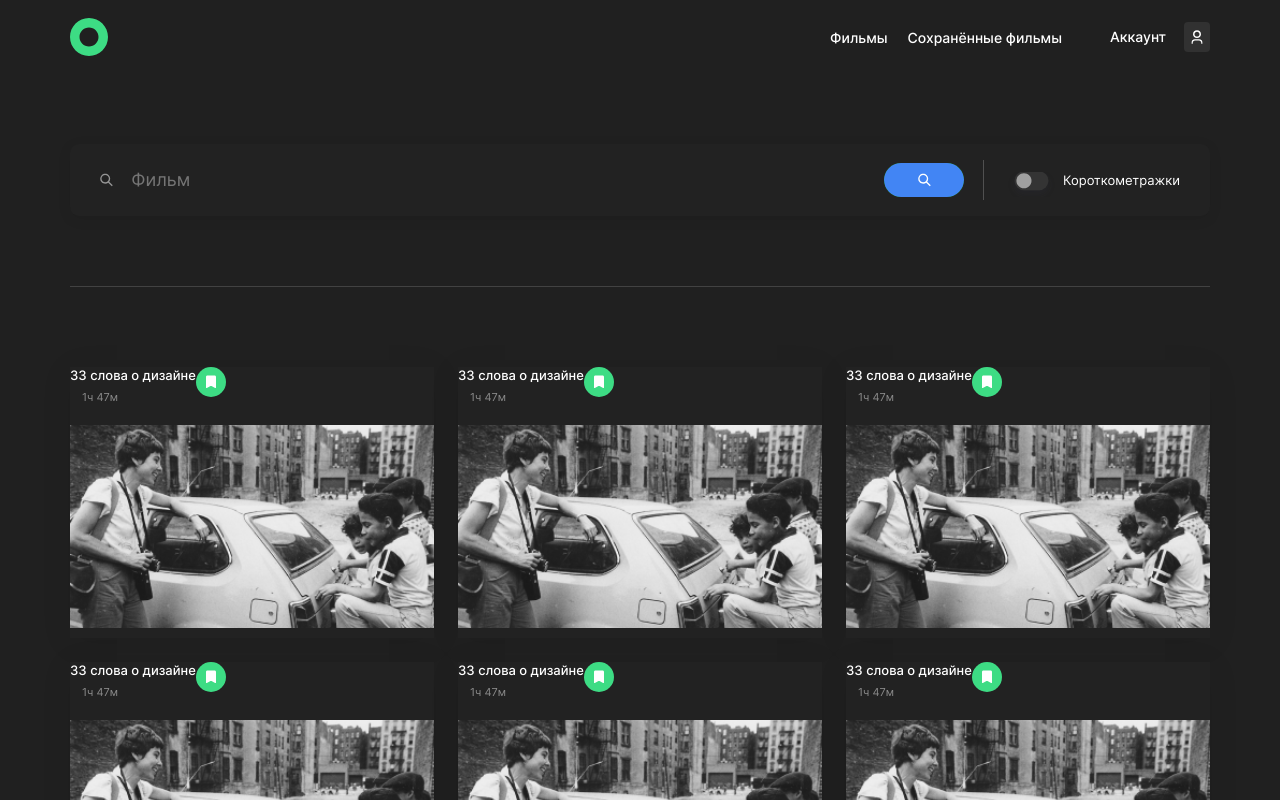
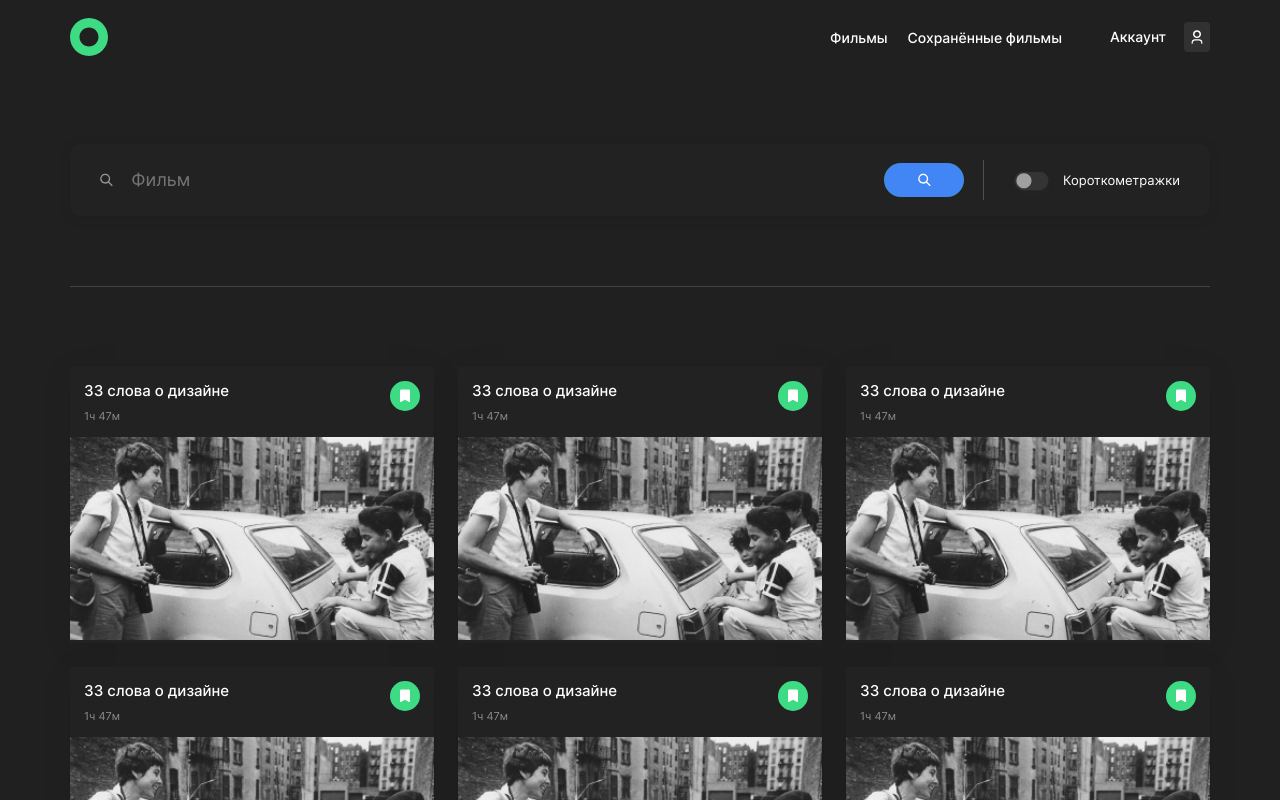
Before and after one commit to alebedev85/movies-explorer-frontend, a React (Create React App) app: page /movies in a window 1280 px wide. Shown: the top 800 px of the page. Built offline with nearby package versions, Linux system fonts and the light colour scheme.

Commit message:
refactor: сделал разметку для карточек

```diff
--- a/src/components/MoviesCard/MoviesCard.css
+++ b/src/components/MoviesCard/MoviesCard.css
@@ -1,16 +1,22 @@
 .card {
+  padding-bottom: 5px;
   width: 364px;
   height: 271px;
   background: #222;
   box-shadow: 0px 4px 30px 0px rgba(0, 0, 0, 0.08);
+  display: flex;
+  flex-direction: column;
+
+}
+
+.card_info {
+  padding: 14px 14px 0;
   display: grid;
-  grid-template-columns: auto 1fr;
-  grid-template-rows: auto auto auto;
+  grid-template-columns: auto 30px;
+  grid-template-rows: auto auto;
   grid-template-areas:
     "name button"
     "duration button"
-    "poster poster";
-
 }
 
 .card__link {
@@ -32,13 +38,12 @@
   grid-area: name;
   margin: 0;
   padding: 0;
+  padding-bottom: 9px;
   max-width: 260px;
-  color: #fff;
-  font-family: Inter;
-  font-size: 13px;
+  font-size: 15px;
+  font-style: normal;
   font-weight: 500;
   line-height: normal;
-  white-space: nowrap;
 }
 
 .card__button {
@@ -66,8 +71,7 @@
   grid-area: duration;
   margin: 0;
   padding: 0;
-  margin-bottom: 14px;
-  margin-left: 12px;
+  padding-bottom: 14px;
   text-align: start;
   color: #8b8b8b;
   font-size: 11px;
--- a/src/components/MoviesCard/MoviesCard.js
+++ b/src/components/MoviesCard/MoviesCard.js
@@ -4,20 +4,23 @@ import './MoviesCard.css';
 function MoviesCard({ card }) {
   return (
     <li className="card" >
-      <a href={card.trailerLink} className='card__link link' target="_blank" rel="noreferrer">
-        <img className='card__poster' src={card.image} alt='Постер к фильму' />
-      </a>
+      <div className='card_info'>
         <h2 className='card__name'>
           {card.nameRU}
         </h2>
         <p className='card__duration'>
-        {Math.floor(card.duration/60)}ч {card.duration - 60 * Math.floor(card.duration/60)}м
+          {Math.floor(card.duration / 60)}ч {card.duration - 60 * Math.floor(card.duration / 60)}м
         </p>
         <button className='card__button
         card__button_save
         card__button_save-active
         button'
           type='button' />
+      </div>
+      <a href={card.trailerLink} className='card__link link' target="_blank" rel="noreferrer">
+        <img className='card__poster' src={card.image} alt='Постер к фильму' />
+      </a>
+
     </li>
   );
 }
```
Lines whose indentation alone changed are shown as unchanged.
